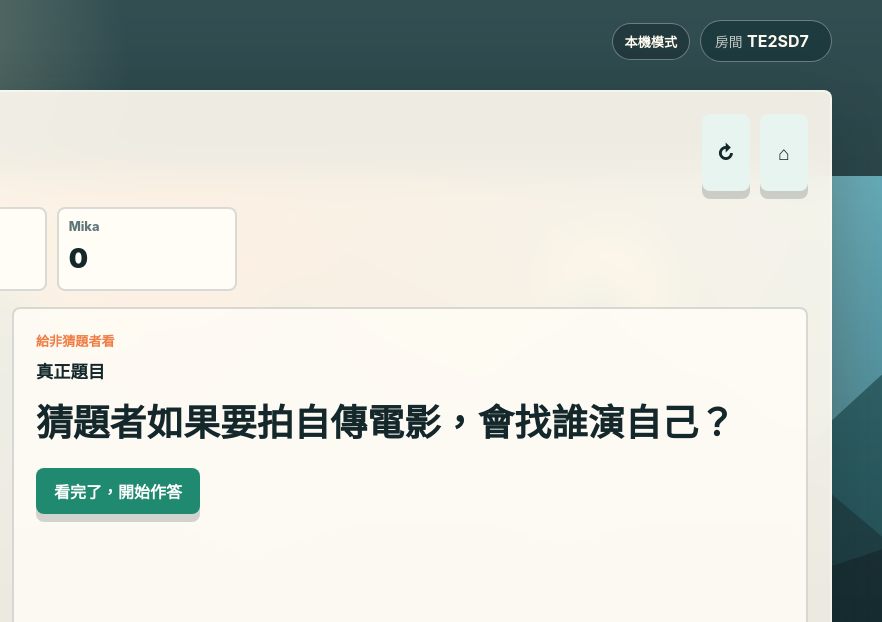
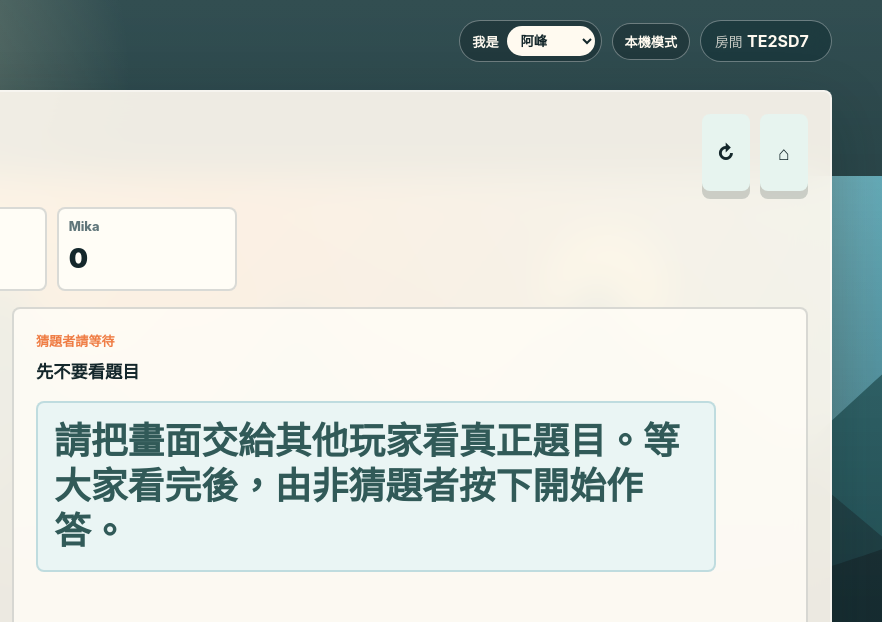
Before and after one commit to soulkey373/DESTOPGAME, a plain HTML site: page index.html in a window 1280 px wide. Both pictures are taken after a click on the button "開始遊戲". Shown: the top 622 px of the page, 398-1280 px from the left. Drawn offline with Linux system fonts and the light colour scheme.

Commit message:
update bot

```diff
--- a/app.js
+++ b/app.js
@@ -112,6 +112,7 @@ const decks = {
 const state = {
   roomCode: "----",
   players: ["阿峰", "小葵", "Mika"],
+  localPlayer: "",
   selectedDeck: "people",
   phase: "setup",
   step: "secret",
@@ -143,6 +144,7 @@ const $$ = (selector) => [...document.querySelectorAll(selector)];
 const els = {
   syncStatus: $("#syncStatus"),
   onlineNote: $("#onlineNote"),
+  localPlayerSelect: $("#localPlayerSelect"),
   roomCodeLabel: $("#roomCodeLabel"),
   roomCodeInput: $("#roomCodeInput"),
   playerInputs: $("#playerInputs"),
@@ -155,8 +157,13 @@ const els = {
   scoreboard: $("#scoreboard"),
   answerProgress: $("#answerProgress"),
   answerList: $("#answerList"),
+  secretEyebrow: $("#secretEyebrow"),
+  secretTitle: $("#secretTitle"),
   secretPrompt: $("#secretPrompt"),
+  hideSecretBtn: $("#hideSecretBtn"),
   answeringPlayerLabel: $("#answeringPlayerLabel"),
+  answerHint: $("#answerHint"),
+  answerForm: $("#answerForm"),
   answerInput: $("#answerInput"),
   promptPool: $("#promptPool"),
   rankSlots: $("#rankSlots"),
@@ -213,6 +220,7 @@ function saveLobbyLocal() {
   localStorage.setItem("peakGuessRoom", JSON.stringify({
     roomCode: state.roomCode,
     players: state.players,
+    localPlayer: state.localPlayer,
     selectedDeck: state.selectedDeck
   }));
 }
@@ -223,6 +231,7 @@ function loadRoom() {
     if (!saved) return;
     state.roomCode = saved.roomCode || state.roomCode;
     state.players = Array.isArray(saved.players) ? saved.players.slice(0, 6) : state.players;
+    state.localPlayer = saved.localPlayer || state.localPlayer;
     state.selectedDeck = saved.selectedDeck || state.selectedDeck;
   } catch {
     localStorage.removeItem("peakGuessRoom");
@@ -315,6 +324,7 @@ function publishRoom() {
 
 function renderAll() {
   renderRoomCode();
+  renderLocalPlayerSelect();
   renderPlayers();
   renderDecks();
   if (state.phase === "game") {
@@ -326,6 +336,24 @@ function renderAll() {
     els.gamePanel.classList.add("hidden");
     els.setupPanel.classList.remove("hidden");
   }
+}
+
+function renderLocalPlayerSelect() {
+  const previous = state.localPlayer;
+  if (!state.players.includes(state.localPlayer)) {
+    state.localPlayer = state.players[0] || "";
+  }
+
+  els.localPlayerSelect.innerHTML = "";
+  state.players.forEach((player) => {
+    const option = document.createElement("option");
+    option.value = player;
+    option.textContent = player;
+    option.selected = player === state.localPlayer;
+    els.localPlayerSelect.appendChild(option);
+  });
+
+  if (previous !== state.localPlayer) saveLobbyLocal();
 }
 
 function renderPlayers() {
@@ -443,6 +471,21 @@ function activeGuesser() {
   return state.players[state.guesserIndex];
 }
 
+function localPlayer() {
+  if (!state.players.includes(state.localPlayer)) {
+    state.localPlayer = state.players[0] || "";
+  }
+  return state.localPlayer;
+}
+
+function isLocalGuesser() {
+  return localPlayer() === activeGuesser();
+}
+
+function isLocalCurrentAnswerer() {
+  return localPlayer() === currentAnswerer();
+}
+
 function answerers() {
   return state.players.filter((_, index) => index !== state.guesserIndex);
 }
@@ -454,10 +497,37 @@ function currentAnswerer() {
 function renderGame() {
   els.roundLabel.textContent = `第 ${state.round} 回合 · ${decks[state.selectedDeck].name}牌庫`;
   els.guesserLabel.textContent = `${activeGuesser()} 是猜題者`;
-  els.secretPrompt.textContent = state.secretPrompt;
+  renderRoleGate();
   renderScoreboard();
   renderAnswers();
   renderGuessing();
+}
+
+function renderRoleGate() {
+  if (isLocalGuesser()) {
+    els.secretEyebrow.textContent = "猜題者請等待";
+    els.secretTitle.textContent = "先不要看題目";
+    els.secretPrompt.textContent = "請把畫面交給其他玩家看真正題目。等大家看完後，由非猜題者按下開始作答。";
+    els.secretPrompt.classList.add("role-waiting");
+    els.hideSecretBtn.classList.add("hidden");
+  } else {
+    els.secretEyebrow.textContent = "給非猜題者看";
+    els.secretTitle.textContent = "真正題目";
+    els.secretPrompt.textContent = state.secretPrompt;
+    els.secretPrompt.classList.remove("role-waiting");
+    els.hideSecretBtn.classList.remove("hidden");
+  }
+
+  if (isLocalCurrentAnswerer()) {
+    els.answerHint.textContent = "根據你對猜題者的印象，輸入最可能的答案。";
+    els.answerForm.classList.remove("hidden");
+  } else {
+    const target = currentAnswerer();
+    els.answerHint.textContent = isLocalGuesser()
+      ? "你是猜題者，請等待其他玩家作答。"
+      : `目前輪到 ${target || "其他玩家"} 作答，請稍等。`;
+    els.answerForm.classList.add("hidden");
+  }
 }
 
 function renderScoreboard() {
@@ -499,6 +569,7 @@ function setStep(step) {
   $$("[data-step]").forEach((node) => {
     node.classList.toggle("active", node.dataset.step === step);
   });
+  renderRoleGate();
   if (step === "guess") renderGuessing();
 }
 
@@ -508,6 +579,10 @@ function advanceStep(step) {
 }
 
 function submitAnswer() {
+  if (!isLocalCurrentAnswerer()) {
+    toast("現在還不是你的作答回合。");
+    return;
+  }
   const answer = els.answerInput.value.trim();
   if (!answer) {
     toast("請先輸入答案。");
@@ -633,6 +708,12 @@ $("#addPlayerBtn").addEventListener("click", () => {
   saveRoom();
 });
 
+$("#localPlayerSelect").addEventListener("change", () => {
+  state.localPlayer = els.localPlayerSelect.value;
+  saveLobbyLocal();
+  renderAll();
+});
+
 $("#startGameBtn").addEventListener("click", startGame);
 $("#hideSecretBtn").addEventListener("click", () => advanceStep("answer"));
 $("#submitAnswerBtn").addEventListener("click", submitAnswer);
--- a/index.html
+++ b/index.html
@@ -32,6 +32,10 @@
             <span class="brand-name">Peak Guess Party</span>
           </div>
           <div class="status-stack">
+            <label class="identity-pill">
+              <span>我是</span>
+              <select id="localPlayerSelect" aria-label="選擇自己是哪位玩家"></select>
+            </label>
             <div class="sync-pill" id="syncStatus">本機模式</div>
             <div class="room-pill">
               <span>房間</span>
@@ -105,8 +109,8 @@
 
               <section class="turn-card" id="turnCard">
                 <div class="turn-state active" data-step="secret">
-                  <p class="eyebrow">給非猜題者看</p>
-                  <h2>真正題目</h2>
+                  <p class="eyebrow" id="secretEyebrow">給非猜題者看</p>
+                  <h2 id="secretTitle">真正題目</h2>
                   <p class="prompt-text" id="secretPrompt"></p>
                   <button class="primary-action" id="hideSecretBtn" type="button">看完了，開始作答</button>
                 </div>
@@ -114,12 +118,14 @@
                 <div class="turn-state" data-step="answer">
                   <p class="eyebrow">誠實回答</p>
                   <h2 id="answeringPlayerLabel"></h2>
-                  <p class="prompt-text small">根據你對猜題者的印象，輸入最可能的答案。</p>
-                  <label class="field wide">
-                    <span>你的答案</span>
-                    <input id="answerInput" placeholder="例如：周杰倫、火鍋、42、登山包..." />
-                  </label>
-                  <button class="primary-action" id="submitAnswerBtn" type="button">送出答案</button>
+                  <p class="prompt-text small" id="answerHint">根據你對猜題者的印象，輸入最可能的答案。</p>
+                  <div id="answerForm">
+                    <label class="field wide">
+                      <span>你的答案</span>
+                      <input id="answerInput" placeholder="例如：周杰倫、火鍋、42、登山包..." />
+                    </label>
+                    <button class="primary-action" id="submitAnswerBtn" type="button">送出答案</button>
+                  </div>
                 </div>
 
                 <div class="turn-state" data-step="guess">
--- a/styles.css
+++ b/styles.css
@@ -87,6 +87,32 @@ button {
 .status-stack {
   justify-content: flex-end;
   flex-wrap: wrap;
+}
+
+.identity-pill {
+  min-height: 42px;
+  display: flex;
+  align-items: center;
+  gap: 8px;
+  padding: 5px 6px 5px 12px;
+  border: 1px solid rgba(255, 255, 255, 0.34);
+  border-radius: 999px;
+  color: #fffaf0;
+  background: rgba(20, 39, 43, 0.48);
+  font-size: 0.82rem;
+  font-weight: 900;
+}
+
+.identity-pill select {
+  min-height: 30px;
+  max-width: 150px;
+  border: 0;
+  border-radius: 999px;
+  padding: 4px 28px 4px 10px;
+  color: var(--ink);
+  background: #fffaf0;
+  font-weight: 900;
+  outline: none;
 }
 
 .sync-pill {
@@ -492,6 +518,16 @@ input:focus {
   margin-bottom: 14px;
 }
 
+.role-waiting {
+  max-width: 680px;
+  border: 2px solid rgba(23, 122, 138, 0.2);
+  border-radius: 8px;
+  padding: 16px;
+  color: #315a58;
+  background: #eaf5f4;
+  font-weight: 850;
+}
+
 .guess-area {
   display: grid;
   grid-template-columns: minmax(240px, 1fr) minmax(260px, 0.82fr);
```
